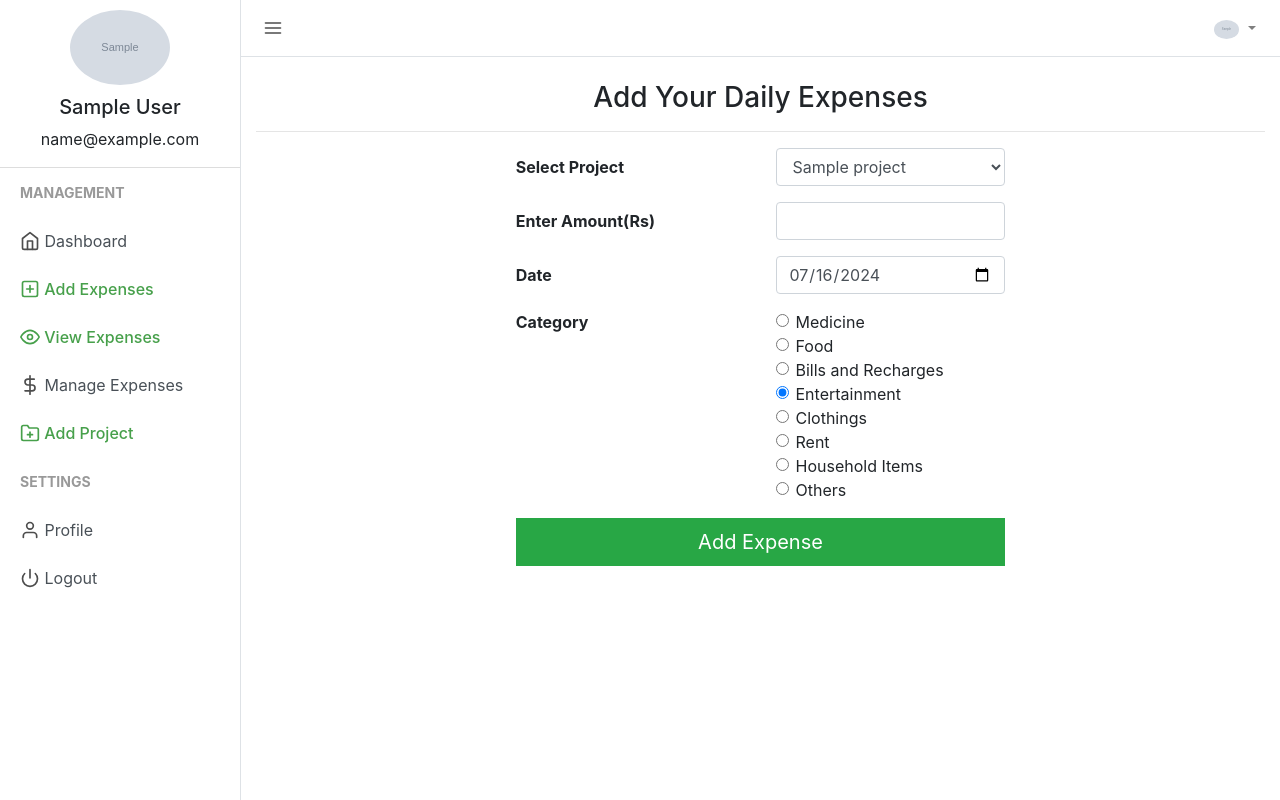
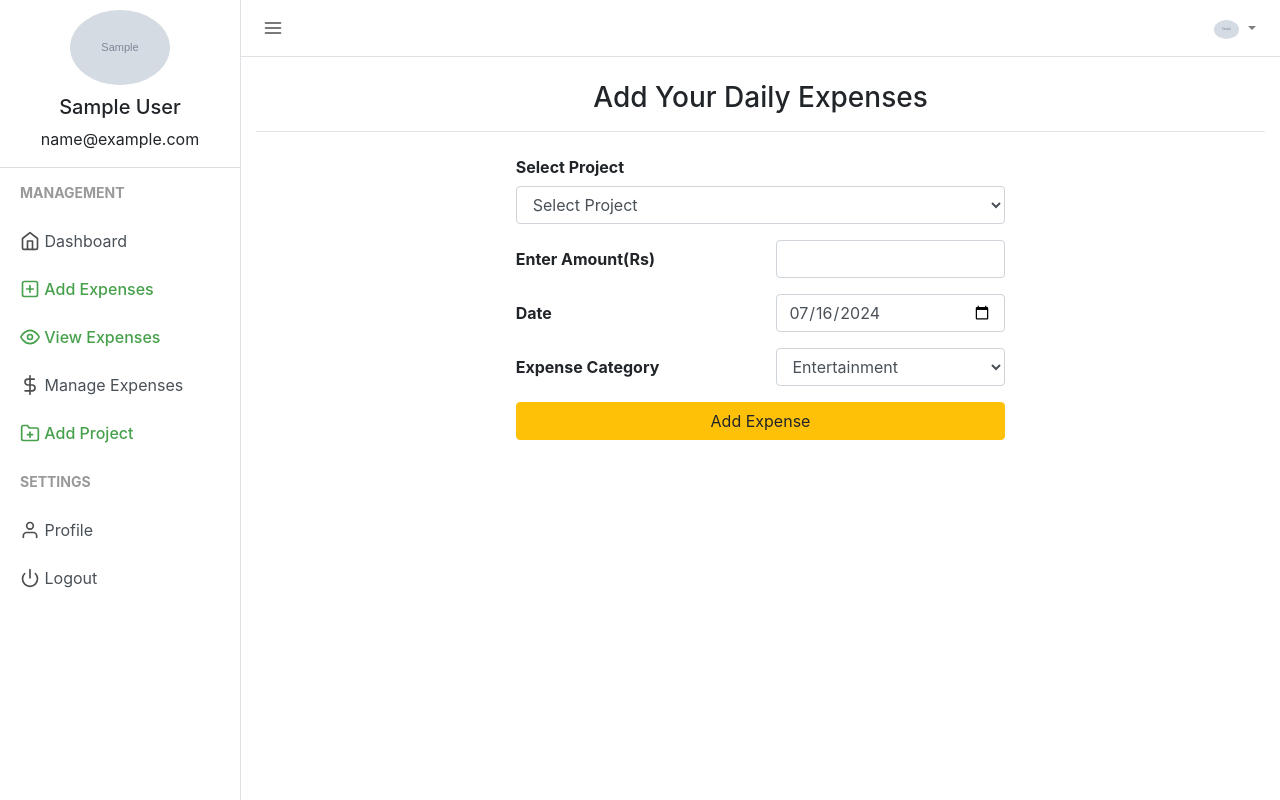
Before and after one commit to Mr-Khandelwal/Expense-Tracker, a PHP site: page /add_expense.php in a window 1280 px wide. Run offline with PHP 8.4, Linux system fonts and the light colour scheme; the visitor is signed in with stand-in values (Sample User, id 1); tables that the repository leaves empty or names only in its code hold one stand-in row (values such as "Sample post"); grey boxes marked "Sample" are stand-in pictures.

Commit message:
committ add _expense

```diff
--- a/add_expense.php
+++ b/add_expense.php
@@ -5,6 +5,7 @@ $del = false;
 $expenseamount = "";
 $expensedate = date("Y-m-d");
 $expensecategory = "Entertainment";
+$project_id = "";
 
 $projects_query = "SELECT project_id, project_name FROM projects";
 $projects_result = mysqli_query($con, $projects_query);
@@ -13,7 +14,8 @@ $projects_result = mysqli_query($con, $projects_query);
 if (isset($_POST['add'])) {
     $expenseamount = $_POST['expenseamount'];
     $expensedate = $_POST['expensedate'];
-    $expensecategory = $_POST['expensecategory'];
+    // $expensecategory = $_POST['expensecategory'];
+    $expensecategory = $_POST['expensecategory'] === 'Other' ? $_POST['expensecategory_other'] : $_POST['expensecategory'];
     $project_id = $_POST['project_id'];
 
     // Fetch the investment limit and current total expenses for the selected project
@@ -40,7 +42,8 @@ if (isset($_POST['update'])) {
     $id = $_GET['edit'];
     $expenseamount = $_POST['expenseamount'];
     $expensedate = $_POST['expensedate'];
-    $expensecategory = $_POST['expensecategory'];
+    // $expensecategory = $_POST['expensecategory'];
+    $expensecategory = $_POST['expensecategory'] === 'Other' ? $_POST['expensecategory_other'] : $_POST['expensecategory'];
     $project_id = $_POST['project_id'];
 
     $sql = "UPDATE expenses SET expense='$expenseamount', expensedate='$expensedate', expensecategory='$expensecategory', project_id='$project_id' WHERE user_id='$userid' AND expense_id='$id'";
@@ -63,7 +66,6 @@ if (isset($_POST['delete'])) {
     header('location: manage_expense.php');
 }
 
-
 if (isset($_GET['edit'])) {
     $id = $_GET['edit'];
     $update = true;
@@ -73,6 +75,11 @@ if (isset($_GET['edit'])) {
         $expenseamount = $n['expense'];
         $expensedate = $n['expensedate'];
         $expensecategory = $n['expensecategory'];
+        $project_id = $n['project_id'];
+        // if (!in_array($expensecategory, ['Entertainment', 'Food', 'Fuel', 'Travel'])) {
+        //     $expensecategory_other = $expensecategory;
+        //     $expensecategory = 'Other';
+        // }
     } else {
         echo ("WARNING: AUTHORIZATION ERROR: Trying to Access Unauthorized data");
     }
@@ -88,11 +95,17 @@ if (isset($_GET['delete'])) {
         $expenseamount = $n['expense'];
         $expensedate = $n['expensedate'];
         $expensecategory = $n['expensecategory'];
+        $project_id = $n['project_id'];
+        // if (!in_array($expensecategory, ['Entertainment', 'Food', 'Fuel', 'Travel'])) {
+        //     $expensecategory_other = $expensecategory;
+        //     $expensecategory = 'Other';
+        // }
     } else {
         echo ("WARNING: AUTHORIZATION ERROR: Trying to Access Unauthorized data");
     }
 }
 ?>
+
 <!DOCTYPE html>
 <html lang="en">
 
@@ -181,11 +194,12 @@ if (isset($_GET['delete'])) {
                         <!-- project fetchingg -->
                         <div class="form-group row">
                                 <label for="project_id" class="col-sm-6 col-form-label"><b>Select Project</b></label>
-                                <div class="col-md-6">
-                                    <select name="project_id" id="project_id" class="form-control col-sm-12" required>
-                                        <?php while ($project = mysqli_fetch_assoc($projects_result)): ?>
-                                            <option value="<?php echo $project['project_id']; ?>">
-                                                <?php echo $project['project_name']; ?>
+                                <div class="col-sm-12">
+                                    <select class="form-control" name="project_id" id="project_id" required>
+                                        <option value="">Select Project</option>
+                                        <?php while ($row = mysqli_fetch_array($projects_result)) : ?>
+                                            <option value="<?php echo $row['project_id']; ?>" <?php echo ($project_id == $row['project_id']) ? 'selected' : ''; ?>>
+                                                <?php echo $row['project_name']; ?>
                                             </option>
                                         <?php endwhile; ?>
                                     </select>
@@ -204,73 +218,41 @@ if (isset($_GET['delete'])) {
                                     <input type="date" class="form-control col-sm-12" value="<?php echo $expensedate; ?>" name="expensedate" id="expensedate" required>
                                 </div>
                             </div>
-                            <fieldset class="form-group">
-                                <div class="row">
-                                    <legend class="col-form-label col-sm-6 pt-0"><b>Category</b></legend>
-                                    <div class="col-md">
-
-                                        <div class="form-check">
-                                            <input class="form-check-input" type="radio" name="expensecategory" id="expensecategory4" value="Medicine" <?php echo ($expensecategory == 'Medicine') ? 'checked' : '' ?>>
-                                            <label class="form-check-label" for="expensecategory4">
-                                                Medicine
-                                            </label>
-                                        </div>
-
-                                        <div class="form-check">
-                                            <input class="form-check-input" type="radio" name="expensecategory" id="expensecategory3" value="Food" <?php echo ($expensecategory == 'Food') ? 'checked' : '' ?>>
-                                            <label class="form-check-label" for="expensecategory3">
-                                                Food
-                                            </label>
-                                        </div>
-                                        <div class="form-check">
-                                            <input class="form-check-input" type="radio" name="expensecategory" id="expensecategory2" value="Bills & Recharges" <?php echo ($expensecategory == 'Bills & Recharges') ? 'checked' : '' ?>>
-                                            <label class="form-check-label" for="expensecategory2">
-                                                Bills and Recharges
-                                            </label>
-                                        </div>
-                                        <div class="form-check">
-                                            <input class="form-check-input" type="radio" name="expensecategory" id="expensecategory1" value="Entertainment" <?php echo ($expensecategory == 'Entertainment') ? 'checked' : '' ?>>
-                                            <label class="form-check-label" for="expensecategory1">
-                                                Entertainment
-                                            </label>
-                                        </div>
-                                        <div class="form-check">
-                                            <input class="form-check-input" type="radio" name="expensecategory" id="expensecategory7" value="Clothings" <?php echo ($expensecategory == 'Clothings') ? 'checked' : '' ?>>
-                                            <label class="form-check-label" for="expensecategory7">
-                                                Clothings
-                                            </label>
-                                        </div>
-                                        <div class="form-check">
-                                            <input class="form-check-input" type="radio" name="expensecategory" id="expensecategory6" value="Rent" <?php echo ($expensecategory == 'Rent') ? 'checked' : '' ?>>
-                                            <label class="form-check-label" for="expensecategory6">
-                                                Rent
-                                            </label>
-                                        </div>
-                                        <div class="form-check">
-                                            <input class="form-check-input" type="radio" name="expensecategory" id="expensecategory8" value="Household Items" <?php echo ($expensecategory == 'Household Items') ? 'checked' : '' ?>>
-                                            <label class="form-check-label" for="expensecategory8">
-                                                Household Items
-                                            </label>
-                                        </div>
-                                        <div class="form-check">
-                                            <input class="form-check-input" type="radio" name="expensecategory" id="expensecategory5" value="Others" <?php echo ($expensecategory == 'Others') ? 'checked' : '' ?>>
-                                            <label class="form-check-label" for="expensecategory5">
-                                                Others
-                                            </label>
+                            <div class="form-group row">
+                                <label for="expensecategory" class="col-sm-6 col-form-label"><b>Expense Category</b></label>
+                                <div class="col-sm-6">
+                                    <select class="form-control" name="expensecategory" id="expensecategory" required onchange="toggleOtherCategory(this.value)">
+                                        <option value="">Select Category</option>
+                                        <option value="Entertainment" <?php echo ($expensecategory == 'Entertainment') ? 'selected' : ''; ?>>Entertainment</option>
+                                        <option value="Food" <?php echo ($expensecategory == 'Food') ? 'selected' : ''; ?>>Food</option>
+                                        <option value="Fuel" <?php echo ($expensecategory == 'Fuel') ? 'selected' : ''; ?>>Fuel</option>
+                                        <option value="Travel" <?php echo ($expensecategory == 'Travel') ? 'selected' : ''; ?>>Travel</option>
+                                        <option value="Other" <?php echo ($expensecategory == 'Other') ? 'selected' : ''; ?>>Other</option>
+                                    </select>
+                                    <input type="text" class="form-control mt-2" name="expensecategory_other" id="expensecategory_other" placeholder="Enter Category" style="display: none;" value="<?php echo ($expensecategory != 'Entertainment' && $expensecategory != 'Food' && $expensecategory != 'Fuel' && $expensecategory != 'Travel' && $expensecategory != '') ? $expensecategory : ''; ?>">
                                 </div>
                             </div>
-                                </div>
-                            </fieldset>
-                            <div class="form-group row">
-                                <div class="col-md-12 text-right">
+                            <script>
+                                function toggleOtherCategory(value) {
+                                    if (value === "Other") {
+                                        document.getElementById('expensecategory_other').style.display = 'block';
+                                    } else {
+                                        document.getElementById('expensecategory_other').style.display = 'none';
+                                    }
+                                }
+                                window.onload = function () {
+                                    toggleOtherCategory(document.getElementById('expensecategory').value);
+                                };
+                            </script>
+
+                            <div class="form-group">
                                 <?php if ($update == true) : ?>
-                                        <button class="btn btn-lg btn-block btn-warning" style="border-radius: 0%;" type="submit" name="update">Update</button>
+                                    <button class="btn btn-success btn-block" type="submit" name="update">Update</button>
                                 <?php elseif ($del == true) : ?>
-                                        <button class="btn btn-lg btn-block btn-danger" style="border-radius: 0%;" type="submit" name="delete">Delete</button>
+                                    <button class="btn btn-danger btn-block" type="submit" name="delete">Delete</button>
                                 <?php else : ?>
-                                        <button type="submit" name="add" class="btn btn-lg btn-block btn-success" style="border-radius: 0%;">Add Expense</button>
+                                    <button class="btn btn-warning btn-block" type="submit" name="add">Add Expense</button>
                                 <?php endif ?>
-                                </div>
                             </div>
                         </form>
                     </div>
--- a/add_project.php
+++ b/add_project.php
@@ -46,7 +46,7 @@ if (isset($_POST['submit'])) {
             <div class="list-group list-group-flush">
                 <a href="index.php" class="list-group-item list-group-item-action"><span data-feather="home"></span> Dashboard</a>
                 <a href="add_expense.php" class="list-group-item list-group-item-action"><span data-feather="plus-square"></span> Add Expenses</a>
-                <a href="view.php" class="list-group-item list-group-item-action sidebar-active"><span data-feather="eye"></span> View Expenses</a>
+                <a href="view.php" class="list-group-item list-group-item-action sidebar"><span data-feather="eye"></span> View Expenses</a>
                 <a href="manage_expense.php" class="list-group-item list-group-item-action"><span data-feather="dollar-sign"></span> Manage Expenses</a>
                 <a href="add_project.php" class="list-group-item list-group-item-action sidebar-active"><span data-feather="folder-plus"></span> Add Project</a>
             </div>
--- a/index.php
+++ b/index.php
@@ -55,9 +55,9 @@
       <div class="list-group list-group-flush">
         <a href="index.php" class="list-group-item list-group-item-action sidebar-active"><span data-feather="home"></span> Dashboard</a>
         <a href="add_expense.php" class="list-group-item list-group-item-action "><span data-feather="plus-square"></span> Add Expenses</a>
-        <a href="view.php" class="list-group-item list-group-item-action sidebar-active"><span data-feather="eye"></span> View Expenses</a>
+        <a href="view.php" class="list-group-item list-group-item-action sidebar"><span data-feather="eye"></span> View Expenses</a>
         <a href="manage_expense.php" class="list-group-item list-group-item-action "><span data-feather="dollar-sign"></span> Manage Expenses</a>
-        <a href="add_project.php" class="list-group-item list-group-item-action sidebar-active"><span data-feather="folder-plus"></span> Add Project</a>
+        <a href="add_project.php" class="list-group-item list-group-item-action sidebar"><span data-feather="folder-plus"></span> Add Project</a>
 
       </div>
       <div class="sidebar-heading">Settings </div>
--- a/manage_expense.php
+++ b/manage_expense.php
@@ -54,7 +54,7 @@ if ($project_id) {
             <div class="list-group list-group-flush">
                 <a href="index.php" class="list-group-item list-group-item-action"><span data-feather="home"></span> Dashboard</a>
                 <a href="add_expense.php" class="list-group-item list-group-item-action"><span data-feather="plus-square"></span> Add Expenses</a>
-                <a href="view.php" class="list-group-item list-group-item-action sidebar-active"><span data-feather="eye"></span> View Expenses</a>
+                <a href="view.php" class="list-group-item list-group-item-action sidebar"><span data-feather="eye"></span> View Expenses</a>
                 <a href="manage_expense.php" class="list-group-item list-group-item-action sidebar-active"><span data-feather="dollar-sign"></span> Manage Expenses</a>
                 <a href="add_project.php" class="list-group-item list-group-item-action"><span data-feather="folder-plus"></span> Add Project</a>
             </div>
```
Lines whose indentation alone changed are shown as unchanged.
